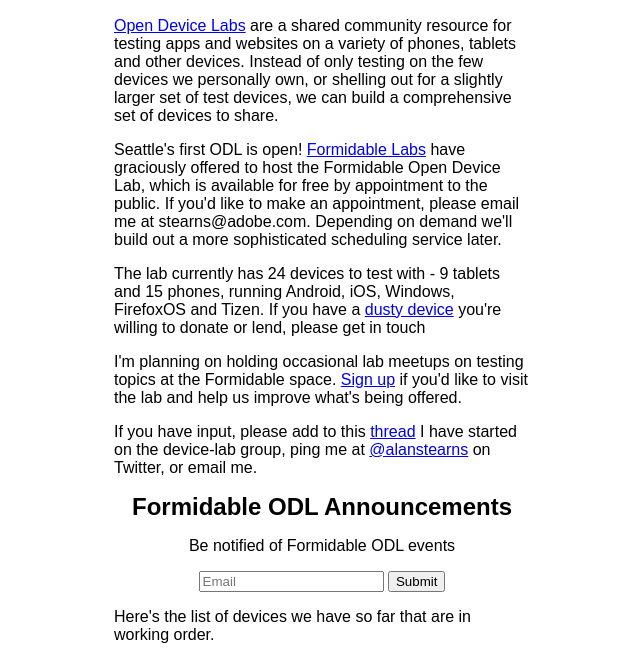
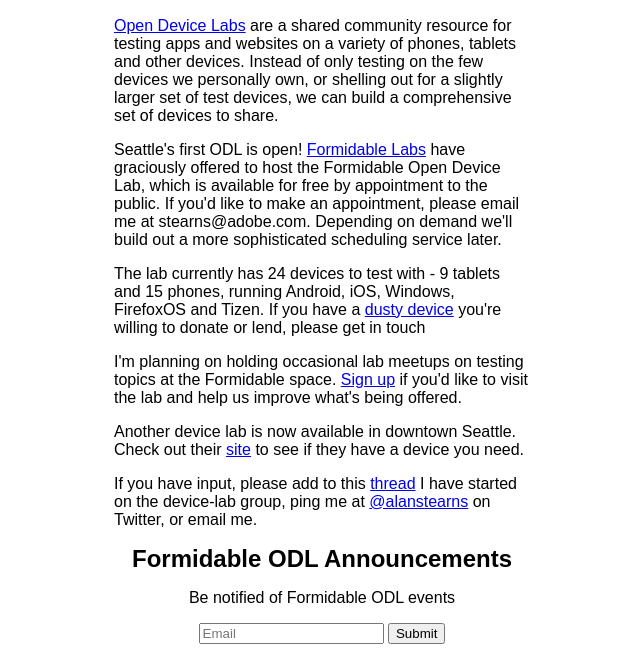
Before and after one commit to astearns/seattle-odl.github.io, a plain HTML site: page index.html in a window 1280 px wide. Shown: the part 148-800 px from the top of the page, without its empty margins (318-958 px from the left). Drawn offline with Linux system fonts and the light colour scheme.

Commit message:
Add new Seattle lab link

```diff
--- a/index.html
+++ b/index.html
@@ -49,6 +49,8 @@
 <p>The lab currently has 24 devices to test with - 9 tablets and 15 phones, running Android, iOS, Windows, FirefoxOS and Tizen. If you have a <a href="http://opendevicelab.com/DYDD">dusty device</a> you're willing to donate or lend, please get in touch
 
 <p>I'm planning on holding occasional lab meetups on testing topics at the Formidable space. <a href="http://www.meetup.com/DevLocal-Open-Device-Lab/events/180603582/">Sign up</a> if you'd like to visit the lab and help us improve what's being offered.
+
+<p>Another device lab is now available in downtown Seattle. Check out their <a href="http://seattledevicelibrary.com/">site</a> to see if they have a device you need.
 
 <p>If you have input, please add to this <a href="https://groups.google.com/forum/#!topic/device-labs/Raae2zeR-yE">thread</a> I have started on the device-lab group, ping me at <a href="https://twitter.com/alanstearns">@alanstearns</a> on Twitter, or email me.
 
```
